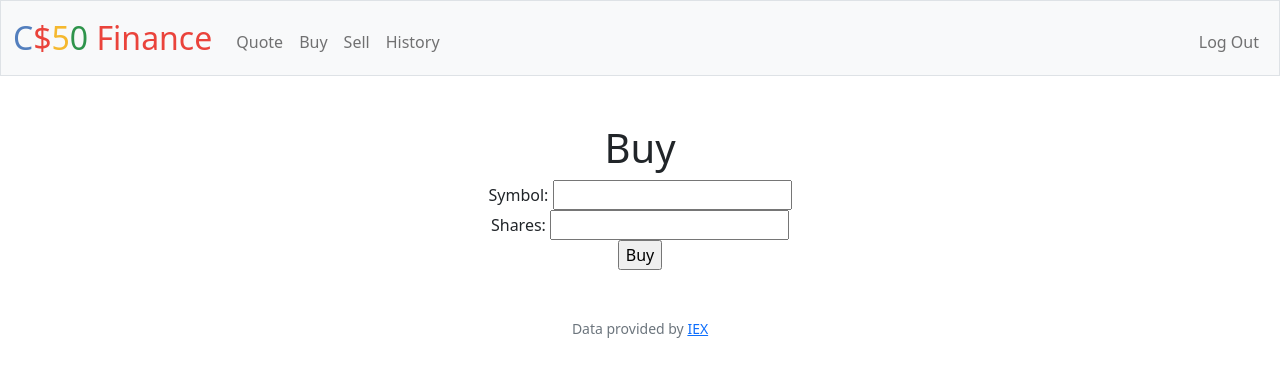
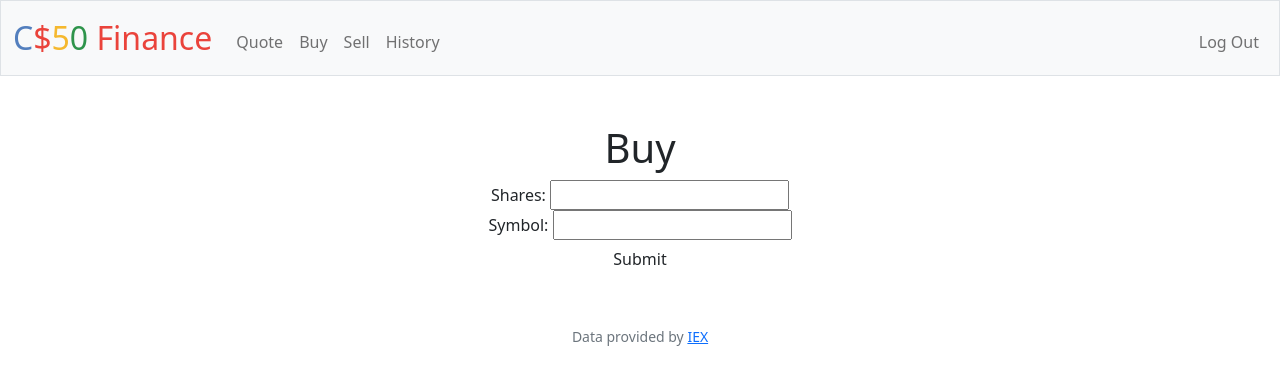
Before and after one commit to officialshy1/cs50-portfolio, a Flask app: page /buy in a window 1280 px wide. Shown: the top 385 px of the page. Run offline with Flask 3, Linux system fonts and the light colour scheme; a user stored in the database is signed in; some libraries are stand-ins or nearby versions.

Commit message:
Sun, Jul 23, 2023, 3:52 PM -05:00

```diff
--- a/finance/templates/buy.html
+++ b/finance/templates/buy.html
@@ -8,13 +8,18 @@
 
 {% block main %}
     <h1>Buy</h1>
-    <form action="{{ url_for('buy') }}" method="post">
-        <label for="symbol">Symbol:</label>
-        <input type="text" name="symbol" id="symbol">
-        <br>
-        <label for="shares">Shares:</label>
-        <input type="text" name="shares" id="shares">
-        <br>
-        <input type="submit" value="Buy">
-    </form>
+    <form action="{{url_for('buy') }}"
+   method="post">
+       <label for="shares">Shares:</label>
+       <input type="text" name="shares"
+   id="shares">
+       <br>
+       <label for="symbol">Symbol:</label>
+       <input type="text" name="symbol"
+   id="symbol">
+       <br>
+       <button type="submit" class="btn btn-
+   primary">Submit</button>
+      </form>
+
 {% endblock %}
```
